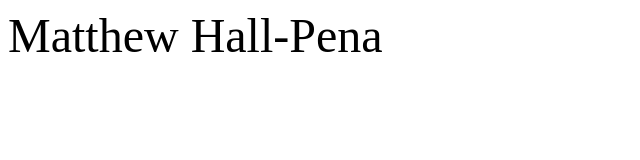
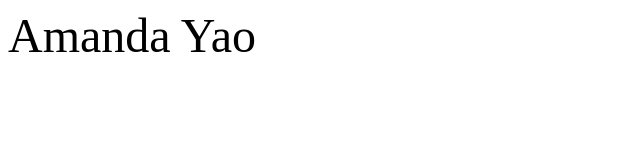
Before and after one commit to amandayao0208/amandayao0208.github.io, a plain HTML site: page index.html in a window 1280 px wide. Shown: the whole page, without its empty margins (0-640 px from the left). Drawn offline with Linux system fonts and the light colour scheme.

Commit message:
Update index.html

```diff
--- a/index.html
+++ b/index.html
@@ -1,6 +1,6 @@
 <!DOCTYPE html>
 <html>
 <body>
- <font size="50" >Matthew Hall-Pena</font>
+ <font size="50" >Amanda Yao</font>
 </body>
 </html>
```
